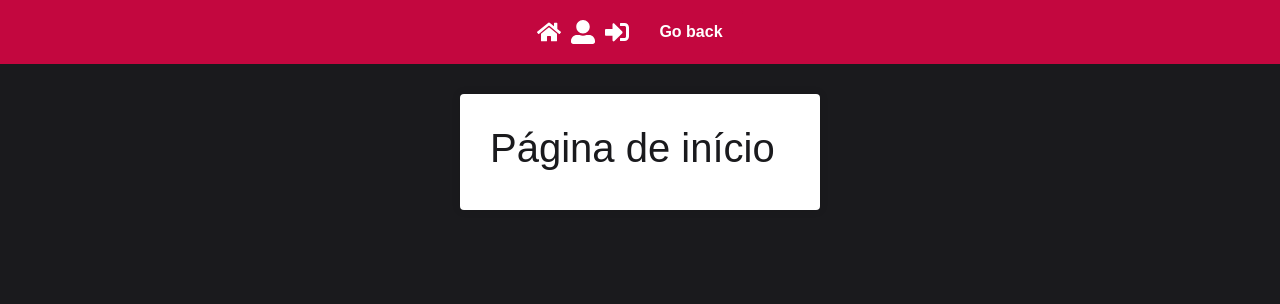
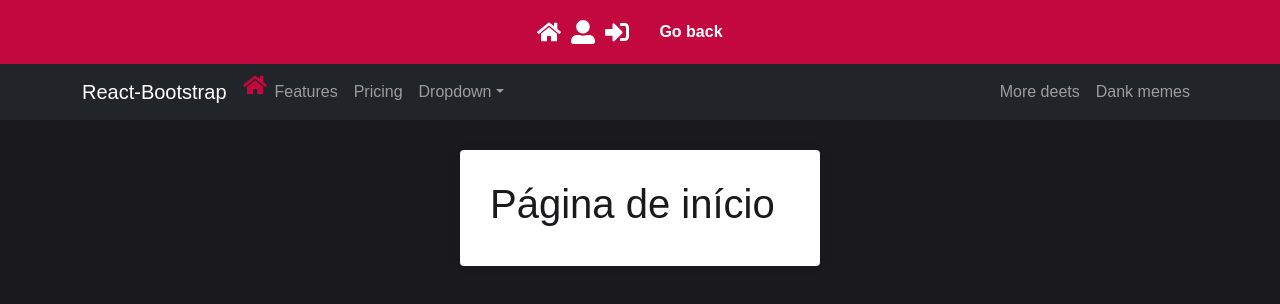
Before and after one commit to mykael90/app_diman, a React (Create React App) app: page / in a window 1280 px wide. Shown: the top 304 px of the page. Built offline with nearby package versions, Linux system fonts and the light colour scheme; the HTML template or start-up script is replaced by a standard one.

Commit message:
Navbar bootstrap

```diff
--- a/src/components/Header/index.js
+++ b/src/components/Header/index.js
@@ -9,9 +9,10 @@ import {
 import { Link, useNavigate } from 'react-router-dom';
 import { useDispatch, useSelector } from 'react-redux';
 import { toast } from 'react-toastify';
+import { Navbar, Container, Nav, NavDropdown } from 'react-bootstrap';
 
 import * as actions from '../../store/modules/auth/actions';
-import { Nav } from './styled';
+import { Nav1 } from './styled';
 
 export default function Header() {
   const dispatch = useDispatch();
@@ -27,7 +28,8 @@ export default function Header() {
   };
 
   return (
-    <Nav>
+    <>
+      <Nav1>
         <Link to="/Home">
           <FaHome size={24} />
         </Link>
@@ -53,6 +55,42 @@ export default function Header() {
           Go back
         </button>
         {isLoggedIn && <FaCircle size={24} color="#66ff33" />}
+      </Nav1>
+
+      <Navbar collapseOnSelect expand="lg" bg="dark" variant="dark">
+        <Container>
+          <Navbar.Brand href="#home">React-Bootstrap</Navbar.Brand>
+          <Navbar.Toggle aria-controls="responsive-navbar-nav" />
+          <Navbar.Collapse id="responsive-navbar-nav">
+            <Nav className="me-auto">
+              <Link to="/Home">
+                <FaHome size={24} />
+              </Link>
+              <Nav.Link href="#features">Features</Nav.Link>
+              <Nav.Link href="#pricing">Pricing</Nav.Link>
+              <NavDropdown title="Dropdown" id="collasible-nav-dropdown">
+                <NavDropdown.Item href="#action/3.1">Action</NavDropdown.Item>
+                <NavDropdown.Item href="#action/3.2">
+                  Another action
+                </NavDropdown.Item>
+                <NavDropdown.Item href="#action/3.3">
+                  Something
+                </NavDropdown.Item>
+                <NavDropdown.Divider />
+                <NavDropdown.Item href="#action/3.4">
+                  Separated link
+                </NavDropdown.Item>
+              </NavDropdown>
             </Nav>
+            <Nav>
+              <Nav.Link href="#deets">More deets</Nav.Link>
+              <Nav.Link eventKey={2} href="#memes">
+                Dank memes
+              </Nav.Link>
+            </Nav>
+          </Navbar.Collapse>
+        </Container>
+      </Navbar>
+    </>
   );
 }
--- a/src/components/Header/styled.js
+++ b/src/components/Header/styled.js
@@ -1,7 +1,7 @@
 import styled from 'styled-components';
 import { primaryColor } from '../../config/colors';
 
-export const Nav = styled.nav`
+export const Nav1 = styled.nav`
   background: ${primaryColor};
   padding: 10px;
   display: flex;
```
Lines whose indentation alone changed are shown as unchanged.
